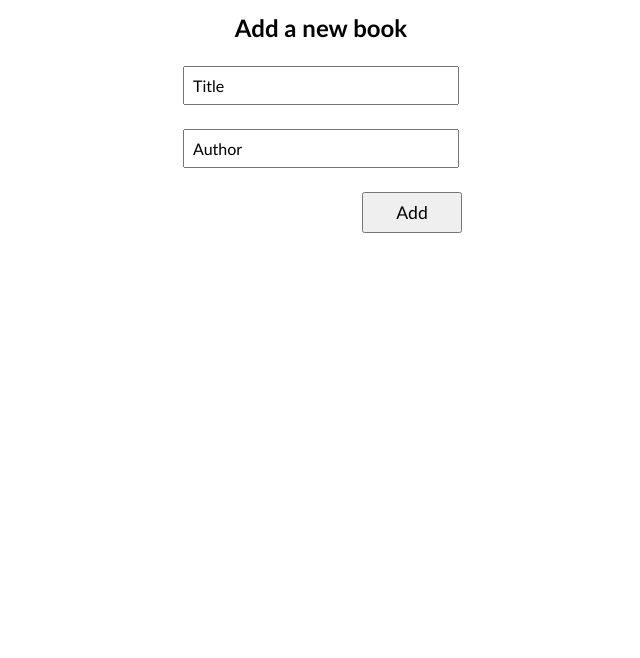
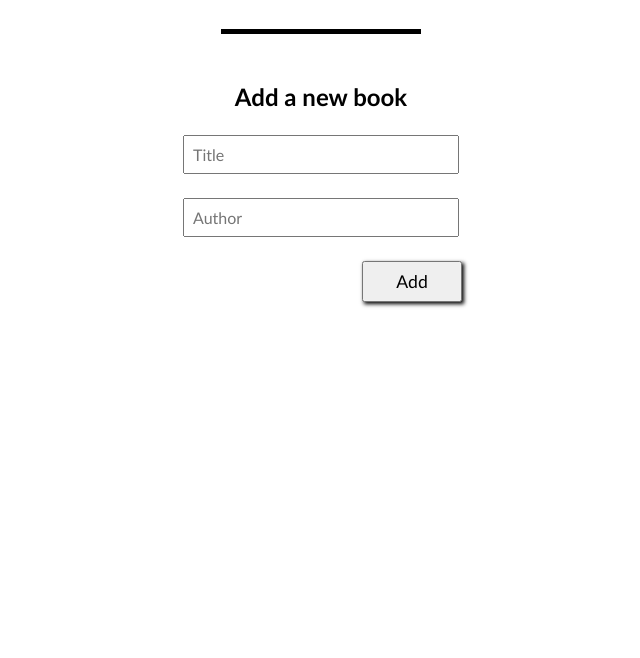
Before and after one commit to Kaghenimbale/Awesome-book, a website: page index.html in a window 1280 px wide. Shown: the part 142-800 px from the top of the page, without its empty margins (351-991 px from the left). Drawn offline with Linux system fonts and the light colour scheme.

Commit message:
Add style to all buttons

```diff
--- a/index.html
+++ b/index.html
@@ -8,10 +8,11 @@
     <title>Awesome books</title>
 </head>
 <body>
+    <h1>All awesome books</h1><br>
     <div class="book-store">
-        <h1>All awesome books</h1><br>
         <ul id="container"></ul><br>
     </div>
+    <div class="line"></div>
     <form id="form" action="#" method="#">
         <h2>Add a new book</h2>
         <label for="book">
--- a/style.css
+++ b/style.css
@@ -11,6 +11,10 @@ body {
   flex-direction: column;
   align-items: center;
   padding: 2rem;
+}
+
+button {
+  box-shadow: 2px 2px 4px black;
 }
 
 .book-store {
@@ -28,6 +32,13 @@ body {
   padding: 0.8rem;
 }
 
+.line {
+  width: 200px;
+  height: 5px;
+  background-color: black;
+  margin: 2rem;
+}
+
 li {
   display: flex;
   width: 100%;
@@ -35,8 +46,9 @@ li {
   justify-content: space-between;
   padding: 0.5rem;
 }
+
 li:nth-child(odd) {
-   background: lightgray;
+  background: lightgray;
 }
 
 .description {
@@ -67,7 +79,6 @@ input {
 }
 
 input::placeholder {
-  color: black;
   font-size: 1rem;
 }
 
```
